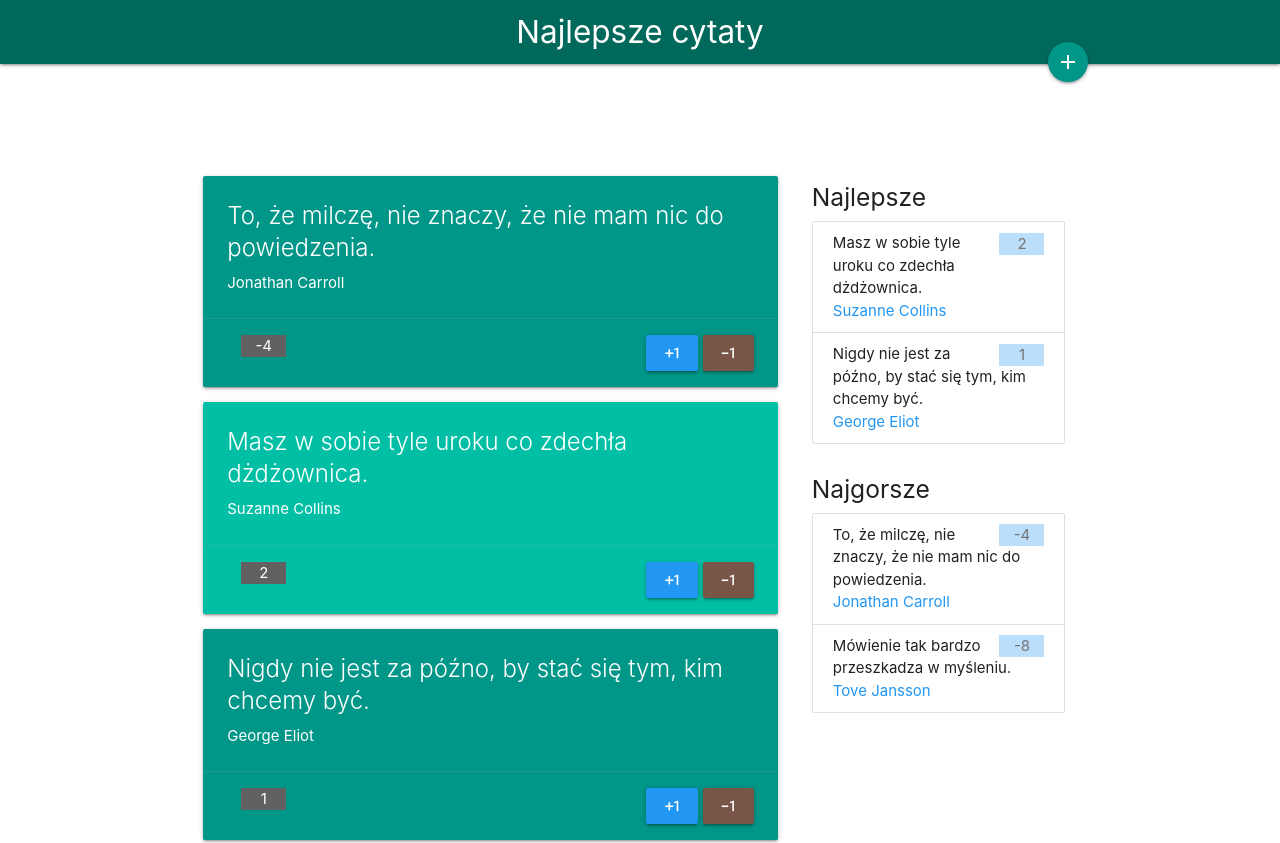
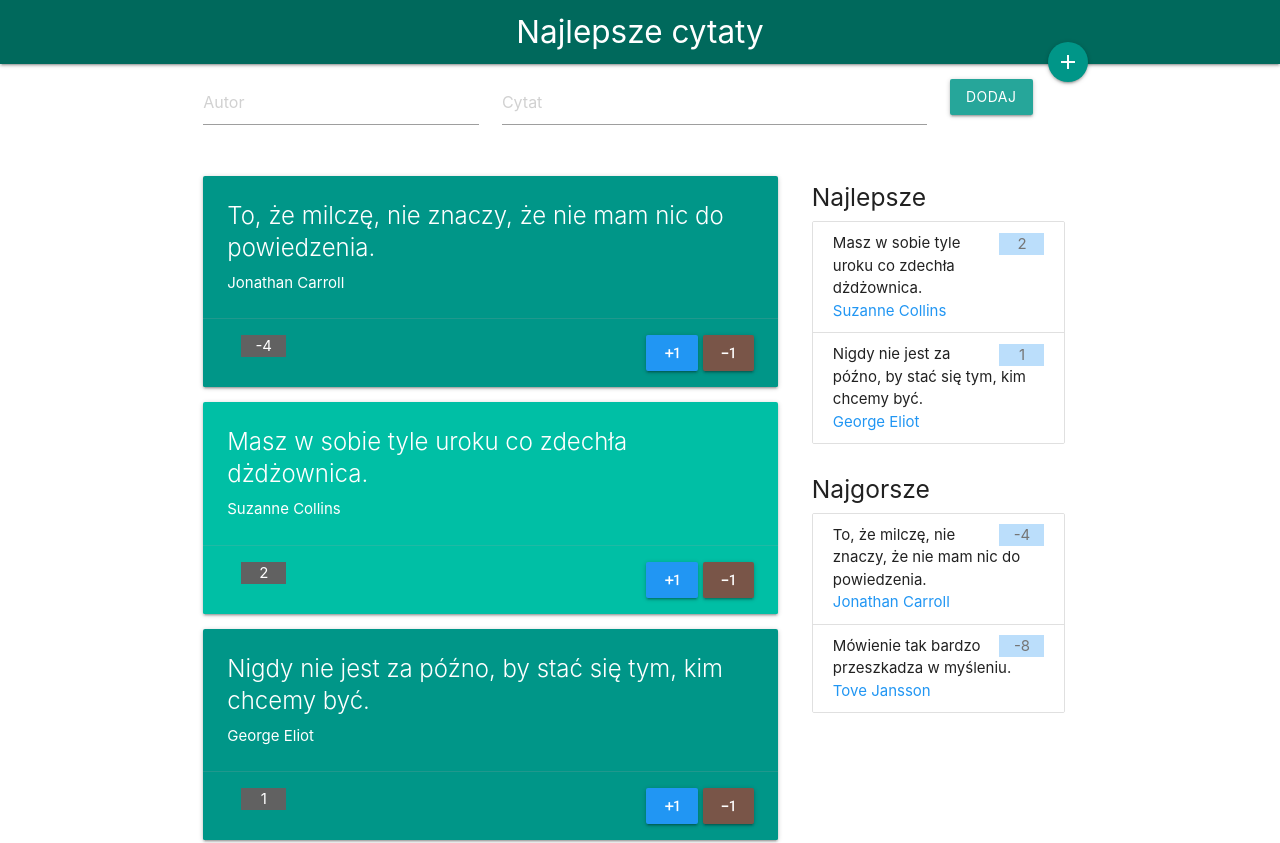
Before and after one commit to andrzejpuzynski/angular-s19-bestquotes, an Angular app: page / in a window 1280 px wide. Shown: the top 843 px of the page. Built offline with nearby package versions, Linux system fonts and the light colour scheme.

Commit message:
Adding event emitter

```diff
--- a/src/app/app.component.html
+++ b/src/app/app.component.html
@@ -5,24 +5,10 @@
 <div class="container q-container">
 	<!--Dodawanie cytatu-->
 	<button class="btn-floating teal add-button"
-    (click)="onSwitchForm()"
   >
     <i class="material-icons">add</i>
   </button>
-	<div class="row edit-row" [class.drawer]="showForm">
-		<div class="input-field col s4">
-			<input type="text" placeholder="Autor"
-      [(ngModel)]="quotation.author"/>
-    </div>
-			<div class="input-field col s6">
-				<input type="text" placeholder="Cytat"
-      [(ngModel)]="quotation.sentence"/>
-    </div>
-				<div class="input-field col s2">
-					<button class="btn small"
-      (click)="addQuotation()">Dodaj</button>
-				</div>
-			</div>
+    <app-form (newQuotation)="onNewQuotation($event)"></app-form>
 			<!-- Koniec dodawania cytatu -->
 
 			<div class="row">
--- a/src/app/app.component.ts
+++ b/src/app/app.component.ts
@@ -8,18 +8,7 @@
   styleUrls: ['./app.component.css']
 })
 export class AppComponent {
-  showForm = false;
   quotes: Quotation[] = QUOTES;
-  quotation: Quotation = { author: '', sentence: '', votes: 0};
-
-  onSwitchForm(): void {
-    this.showForm = !this.showForm;
-  }
-
-  addQuotation() {
-    this.quotes.unshift(this.quotation);
-    this.quotation = { author: '', sentence: '', votes: 0};
-  }
 
   addVote(quotation: Quotation, value: number) {
     quotation.votes += value;
@@ -32,4 +21,8 @@
   worstQuotes() {
     return this.quotes.filter(q => q.votes < 0);
   }
+
+  onNewQuotation(quotation: Quotation) {
+    this.quotes.unshift(quotation);
+  }
 }
--- a/src/app/app.module.ts
+++ b/src/app/app.module.ts
@@ -5,12 +5,14 @@
 import { FormsModule } from '@angular/forms';
 import { NavbarComponent } from './navbar/navbar.component';
 import { RankingComponent } from './ranking/ranking.component';
+import { FormComponent } from './form/form.component';
 
 @NgModule({
   declarations: [
     AppComponent,
     NavbarComponent,
-    RankingComponent
+    RankingComponent,
+    FormComponent
   ],
   imports: [
     BrowserModule,
--- /dev/null
+++ b/src/app/form/form.component.html
@@ -0,0 +1,14 @@
+<div class="row edit-row" [class.drawer]="showForm">
+	<div class="input-field col s4">
+		<input type="text" placeholder="Autor"
+      [(ngModel)]="quotation.author"/>
+  </div>
+	<div class="input-field col s6">
+			<input type="text" placeholder="Cytat"
+      [(ngModel)]="quotation.sentence"/>
+  </div>
+	<div class="input-field col s2">
+				<button class="btn small"
+      (click)="addQuotation()">Dodaj</button>
+	</div>
+</div>
--- /dev/null
+++ b/src/app/form/form.component.ts
@@ -0,0 +1,22 @@
+import { Component, EventEmitter, Output } from "@angular/core";
+import { Quotation } from '../models/quotation';
+
+@Component({
+  selector: "app-form",
+  templateUrl: "./form.component.html",
+  styleUrls: ["./form.component.css"]
+})
+export class FormComponent {
+  @Output() newQuotation = new EventEmitter<Quotation>();
+  showForm = true;
+  quotation: Quotation = { author: "", sentence: "", votes: 0 };
+
+  onSwitchForm(): void {
+    this.showForm = !this.showForm;
+  }
+
+  addQuotation() {
+    this.newQuotation.emit(this.quotation);
+    this.quotation = { author: "", sentence: "", votes: 0 };
+  }
+}
```
Also changed, not shown: src/app/form/form.component.css (added).
